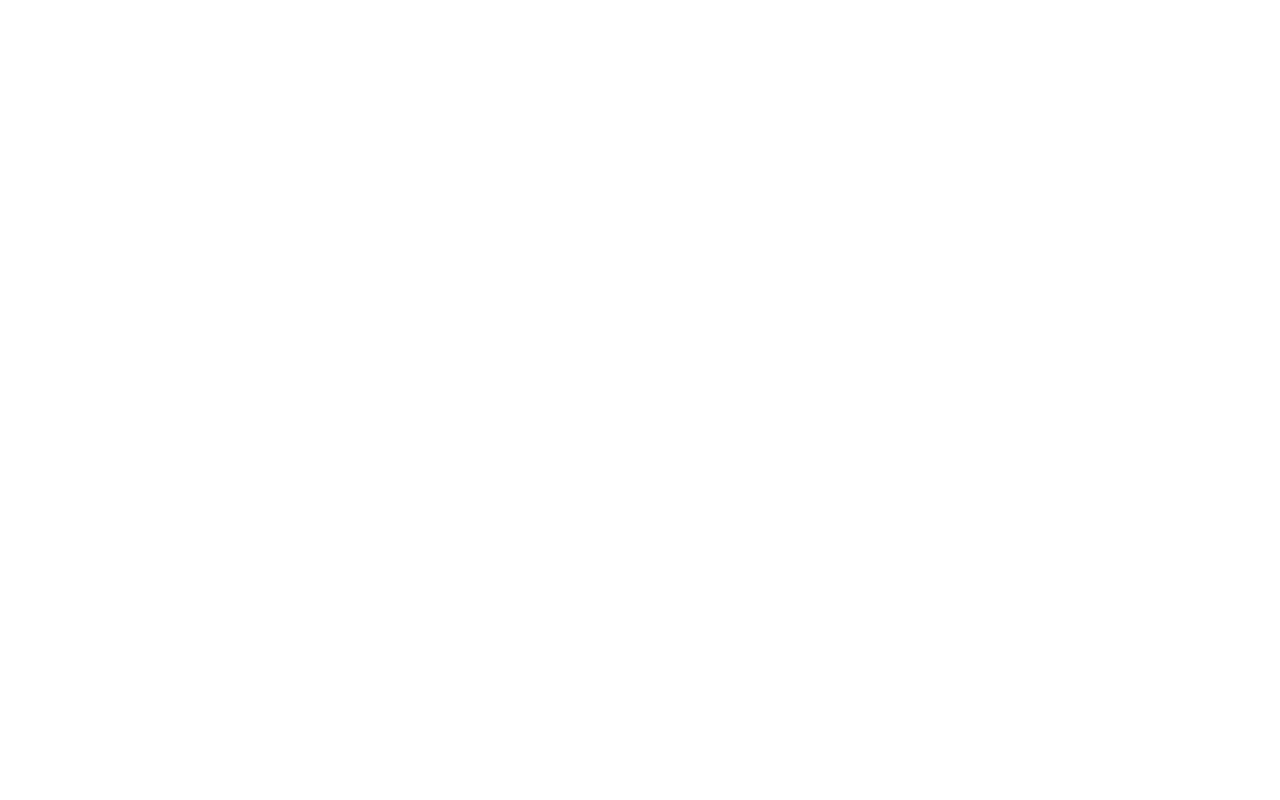
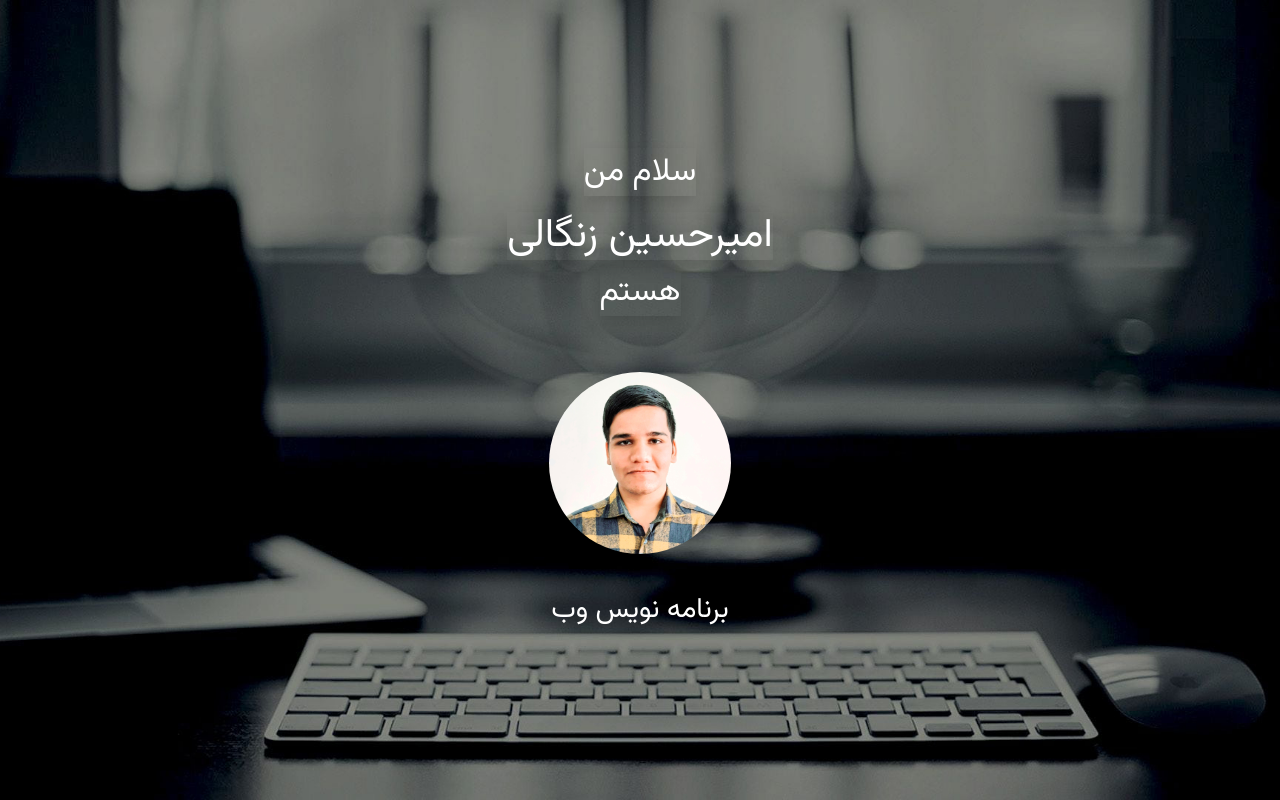
Before and after one commit to Amirhossein-Zangali/Amirhossein-Zangali.github.io, a plain HTML site: page index.html in a window 1280 px wide. Drawn offline with Linux system fonts and the light colour scheme.

Commit message:
Add Header
Add Header Site

```diff
--- a/index.html
+++ b/index.html
@@ -1,5 +1,6 @@
 <!DOCTYPE html>
 <html lang="fa">
+
 <head>
     <meta charset="UTF-8">
     <meta name="viewport" content="width=device-width, initial-scale=1.0">
@@ -14,8 +15,22 @@
     <link rel="preconnect" href="https://fonts.gstatic.com" crossorigin>
     <link href="https://fonts.googleapis.com/css2?family=Vazirmatn:wght@100..900&display=swap" rel="stylesheet">
 </head>
-<body dir="rtl">
 
+<body dir="rtl"
+    style="background-image: url('Assets/img/header-bg.jpg');background-size: cover; background-position: center; background-attachment: fixed;max-height: 100vh;">
+    <!-- Add Header -->
+    <header>
+        <div class="container-fluid text-white font-vazir">
+            <div class="min-vh-100 d-flex flex-column align-items-center justify-content-center">
+                <p class= "fs-2 shadow mt-2">سلام من</p>
+                <h2 class="fs-1 shadow fw-normal">امیرحسین زنگالی</h2>
+                <p class= "fs-2 shadow">هستم</p>
+                <img class="my-3 p-4 rounded-circle" width="230px" height="230px" src="Assets/img/my-pic.jpg" alt="عکس من">
+                <h1 class="fs-3 fw-normal mb-4">برنامه نویس وب<h1>
+            </div>
+        </div>
+    </header>
     <script src="Assets/JS/app.js"></script>
 </body>
+
 </html>
```
Also changed, not shown: Assets/CSS/style.css (+5 -4 lines).
